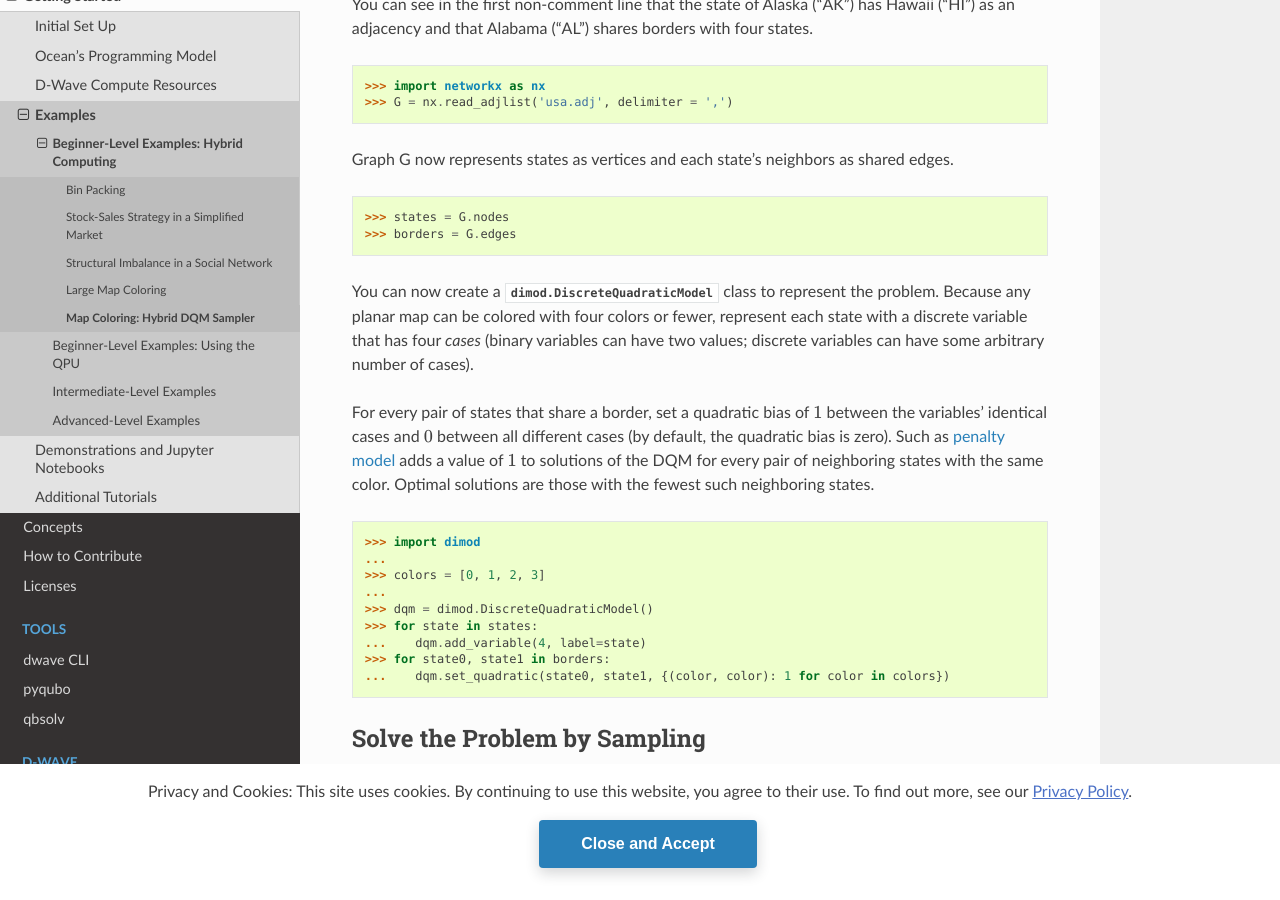
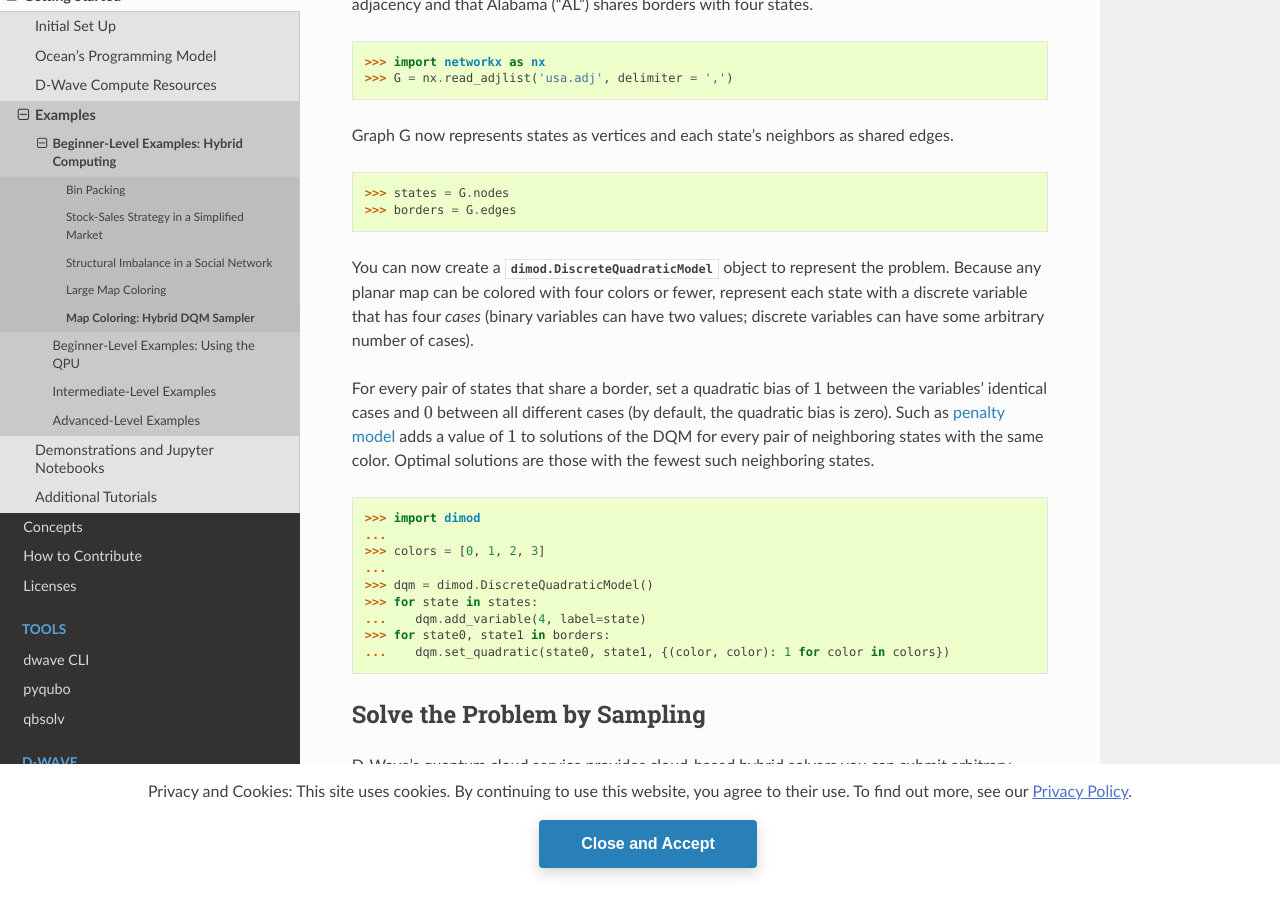
Before and after one commit to dwavesystems/dwave-ocean-sdk, a Sphinx documentation site: the page built from docs/examples/map_dqm.rst, in a window 1280 px wide and 900 px high, scrolled down 1610 px. Built offline with Sphinx 7.4.7 and the Read the Docs theme 2.0.0, drawn with Linux system fonts in a browser that asks for light colours; pages that are not in the unit, such as notebooks, are missing from menus; the version number could not be read and is left out; some of the changed text lies outside the part shown.

Commit message:
Implement review comments (wording changes)

```diff
--- a/docs/examples/map_dqm.rst
+++ b/docs/examples/map_dqm.rst
@@ -84,7 +84,7 @@
 >>> states = G.nodes        # doctest: +SKIP
 >>> borders = G.edges       # doctest: +SKIP
 
-You can now create a :class:`dimod.DiscreteQuadraticModel` class to represent
+You can now create a :class:`dimod.DiscreteQuadraticModel` object to represent
 the problem. Because any planar map can be colored with four colors or fewer,
 represent each state with a discrete variable that has four *cases* (binary
 variables can have two values; discrete variables can have some arbitrary
--- a/docs/examples/scheduling.rst
+++ b/docs/examples/scheduling.rst
@@ -125,7 +125,7 @@
 Represent Constraints as Penalties
 ----------------------------------
 
-You can represent constraints as a BQMs using :ref:`penalty_sdk` in many
+You can represent constraints as BQMs using :ref:`penalty_sdk` in many
 different ways.
 
 * Constraint 1: During business hours, all meetings must be attended in person
```
Also changed, not shown: other parts of docs/examples/map_dqm.rst (+1 -1 lines).
